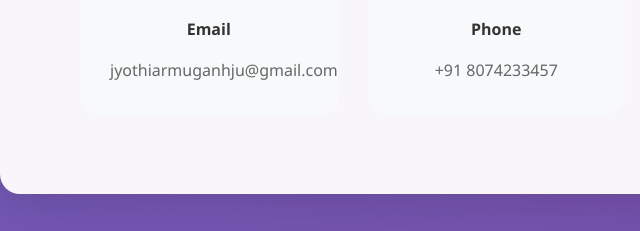
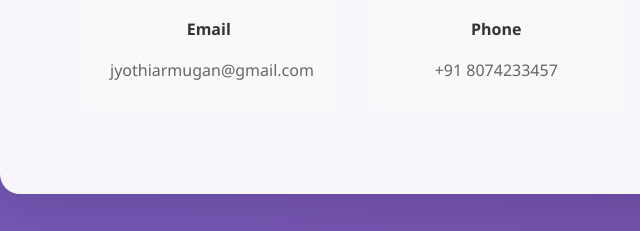
Before and after one commit to johnpalakommu/Portfolio, a plain HTML site: page index.html in a window 1280 px wide. Shown: the part 4944-5175 px from the top of the page, 0-640 px from the left. Drawn offline with Linux system fonts and the light colour scheme.

Commit message:
Update index.html

```diff
--- a/index.html
+++ b/index.html
@@ -720,7 +720,7 @@
                 <div class="contact-item">
                     <div style="font-size: 2.5rem; color: #667eea; margin-bottom: 20px;">📧</div>
                     <h4>Email</h4>
-                    <p><a href="mailto:your.email@example.com">jyothiarmuganhju@gmail.com</a></p>
+                    <p><a href="mailto:your.email@example.com">jyothiarmugan@gmail.com</a></p>
                 </div>
                 <div class="contact-item">
                     <div style="font-size: 2.5rem; color: #667eea; margin-bottom: 20px;">📱</div>
```
